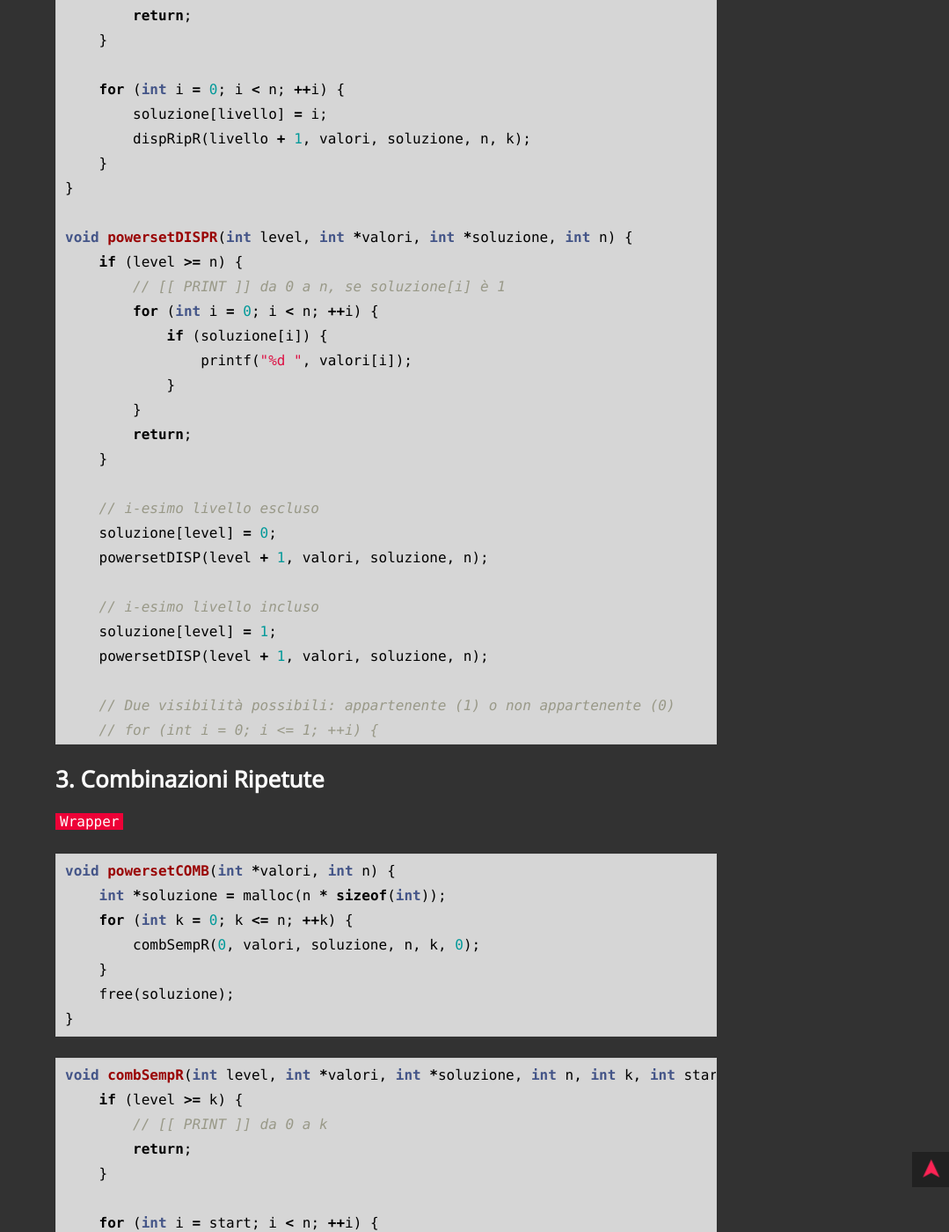
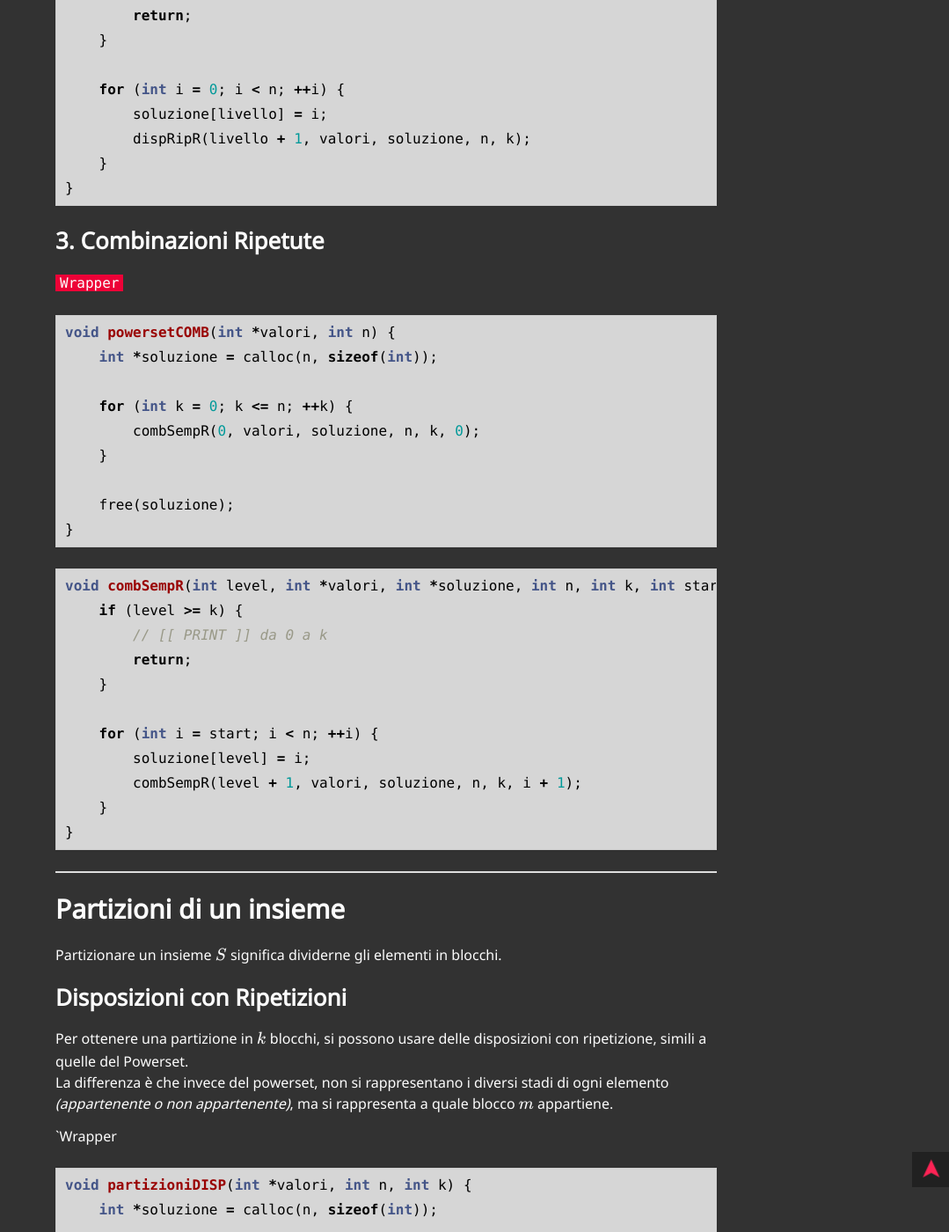
Before and after one commit to hqppyz/apa-summary, a Jekyll site: the page built from Calcolo/powerset.md, in a window 1280 px wide and 1400 px high, scrolled down 1757 px. Shown: the whole window at 88% size, without its empty margins (201-1280 px from the left). Built offline with Jekyll 4.4.1, drawn with Linux system fonts in a browser that asks for light colours; our own code applies the rules of GitHub Pages for plain Markdown files; some of the changed text lies outside the part shown.

Commit message:
Looks like I was wrong 😭

````diff
--- a/Calcolo/powerset.md
+++ b/Calcolo/powerset.md
@@ -46,8 +46,8 @@ Ad ogni livello, assegno una visibilità di 0 o 1.
 void powersetDISP(int *valori, int n) {
     int *soluzione = calloc(n, sizeof(int));
 
+    // Due visibilità possibili: appartenente (1) o non appartenente (0)
     dispRipR(0, valori, soluzione, n = 2, k = n);
-    // powersetDISPR(0, valori, soluzione, n);
 
     free(soluzione);
 }
@@ -67,42 +67,18 @@ void dispRipR(int livello, const int *valori, int *soluzione, int n, int k) {
         dispRipR(livello + 1, valori, soluzione, n, k);
     }
 }
-
-void powersetDISPR(int level, int *valori, int *soluzione, int n) {
-    if (level >= n) {
-        // [[ PRINT ]] da 0 a n, se soluzione[i] è 1
-        for (int i = 0; i < n; ++i) {
-            if (soluzione[i]) {
-                printf("%d ", valori[i]);
-            }
-        }
-        return;
-    }
-
-    // i-esimo livello escluso
-    soluzione[level] = 0;
-    powersetDISP(level + 1, valori, soluzione, n);
-
-    // i-esimo livello incluso
-    soluzione[level] = 1;
-    powersetDISP(level + 1, valori, soluzione, n);
-
-    // Due visibilità possibili: appartenente (1) o non appartenente (0)
-    // for (int i = 0; i <= 1; ++i) {
-    //     soluzione[level] = i;
-    //     powersetDISP(level + 1, valori, soluzione, n);
-    // }
-}
 ```
 
 ## 3. Combinazioni Ripetute
 `Wrapper`
 ```c
 void powersetCOMB(int *valori, int n) {
-    int *soluzione = malloc(n * sizeof(int));
+    int *soluzione = calloc(n, sizeof(int));
+
     for (int k = 0; k <= n; ++k) {
         combSempR(0, valori, soluzione, n, k, 0);
     }
+
     free(soluzione);
 }
 ```
@@ -133,42 +109,39 @@ Per ottenere una partizione in $k$ blocchi, si possono usare delle disposizioni
 `Wrapper
 ```c
 void partizioniDISP(int *valori, int n, int k) {
-    int *soluzione = malloc(n * sizeof(int));
-    partizioniDISPR(0, valori, soluzione, n, k);
+    int *soluzione = calloc(n, sizeof(int));
+
+    dispRipR(0, valori, soluzione, n = k, k = n);
+
     free(soluzione);
 }
 ```
 
 `Ricorsiva`
 ```c
-void partizioniDISPR(int level, int *valori, int *soluzione, int n, int k) {
-    if (level >= n) {
-        // Quando ho assegnato ogni possibile elemento ad un blocco
-        // Devo controllare che ci siano esattamente k blocchi con ognuno almeno 1 elemento
-
-        for (int m = 0; m < k; ++m) {
+void dispRipR(int livello, const int *valori, int *soluzione, int n, int k) {
+    if (livello >= k) {
+        // Backtrack
+        for (int m = 0; m < n; ++m) {
             int used = 0;
-            for (int i = 0; i < n; ++i) {
+            for (int i = 0; i < k; ++i) {
                 if (soluzione[i] = m) {
                     used = 1;
                     break;
                 }
             }
 
-            if (!used) {
-                return;
-            }
+            if (!used) return;
         }
 
+        // Terminazione
         // [[ PRINT ]]
-
         return;
     }
 
-    // Assegno al valore attuale ogni possibile blocco
-    for (int m = 0; m < k; ++i) {
-        soluzione[level] = m;
-        partizioniDISPR(level + 1, valori, soluzione, n, k);
+    for (int i = 0; i < n; ++i) {
+        soluzione[livello] = i;
+        dispRipR(livello + 1, valori, soluzione, n, k);
     }
 }
 ```
````
